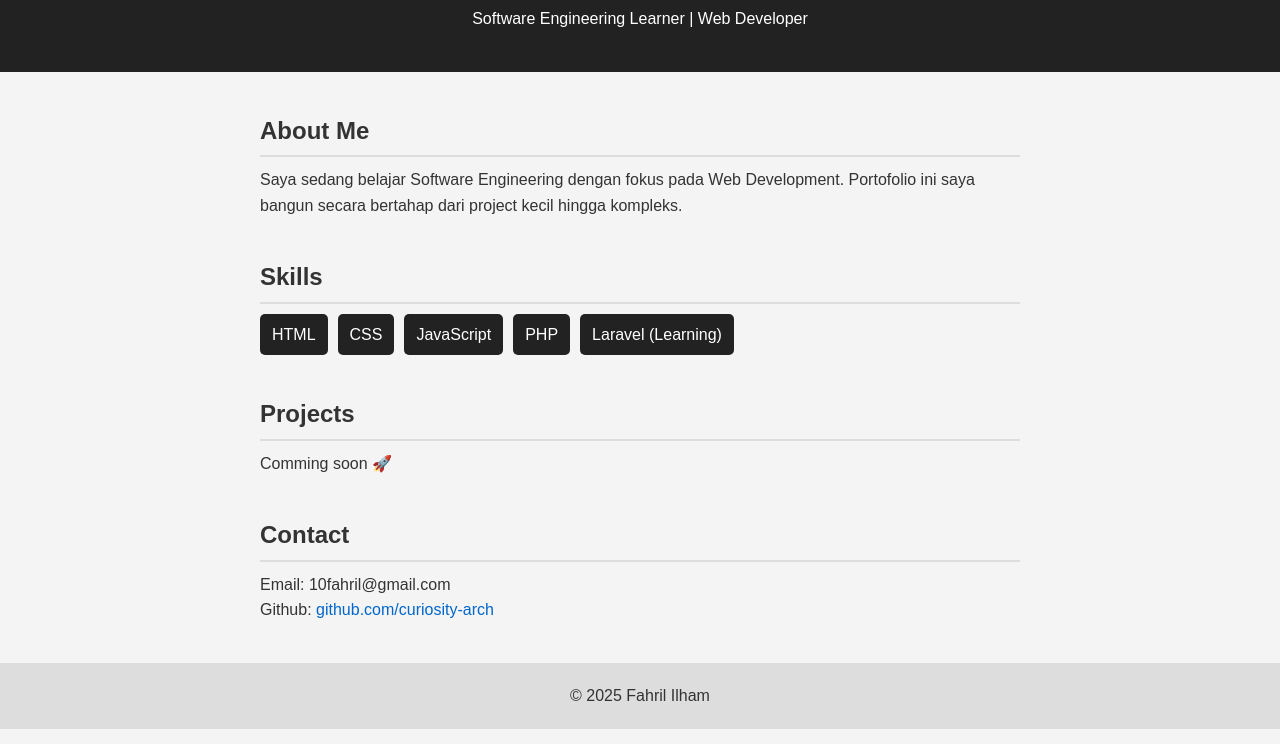
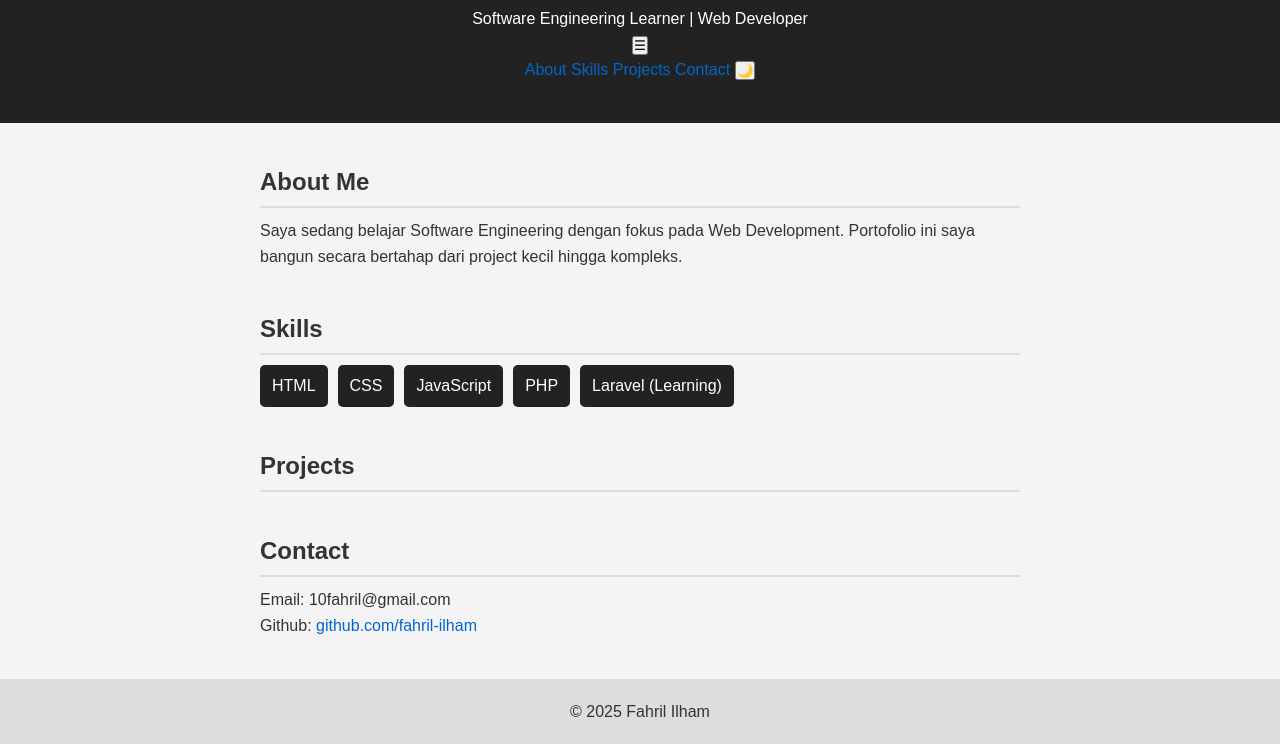
Before and after one commit to fahril-ilham/portofolio-frontend, a plain HTML site: page index.html in a window 1280 px wide. Shown: the part 85-829 px from the top of the page. Drawn offline with Linux system fonts and the light colour scheme.

Commit message:
Update HTML stucture: adding navigation and project card

```diff
--- a/index.html
+++ b/index.html
@@ -12,10 +12,20 @@
     <header class="header">
         <h1>Fahril Ilham Pangestu</h1>
         <p>Software Engineering Learner | Web Developer</p>
+
+        <button id="menu-toggle" class="menu-toggle">☰</button>
+
+        <nav id="nav-menu">
+            <a href="#about">About</a>
+            <a href="#skills">Skills</a>
+            <a href="#projects">Projects</a>
+            <a href="#contact">Contact</a>
+            <button id="toggle-theme" class="theme-btn">🌙</button>
+        </nav>
     </header>
 
     <!-- ABOUT -->
-    <section class="section">
+    <section id="about" class="section">
         <h2>About Me</h2>
         <p>Saya sedang belajar Software Engineering dengan fokus pada Web Development.
             Portofolio ini saya bangun secara bertahap dari project kecil hingga kompleks.
@@ -23,7 +33,7 @@
     </section>
 
     <!-- SKILLS -->
-    <section class="section">
+    <section id="skills" class="section">
         <h2>Skills</h2>
         <ul class="skills">
             <li>HTML</li>
@@ -35,16 +45,16 @@
     </section>
 
     <!-- PROJECTS -->
-    <section class="section">
+    <section id="projects" class="section">
         <h2>Projects</h2>
-        <p>Comming soon 🚀</p>
+        <div id="project-list"></div>
     </section>
 
     <!-- CONTACT -->
-    <section class="section">
+    <section id="contact" class="section">
         <h2>Contact</h2>
         <p>Email: 10fahril@gmail.com</p>
-        <p>Github: <a href="https://github.com/curiosity-arch" target="_blank">github.com/curiosity-arch</a></p>
+        <p>Github: <a href="https://github.com/fahril-ilham" target="_blank">github.com/fahril-ilham</a></p>
     </section>
 
     <footer class="footer">
```
